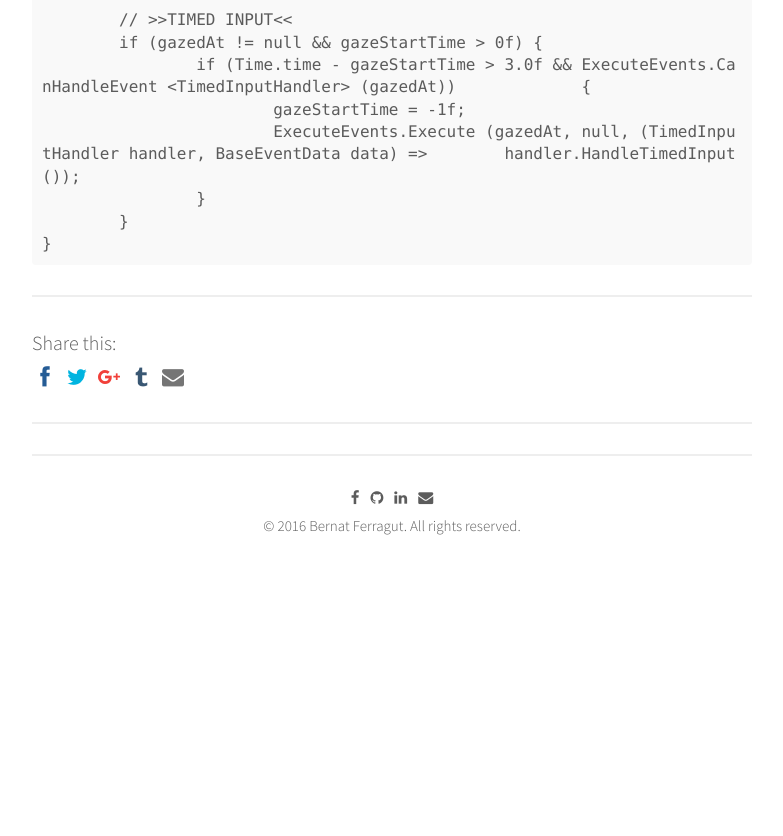
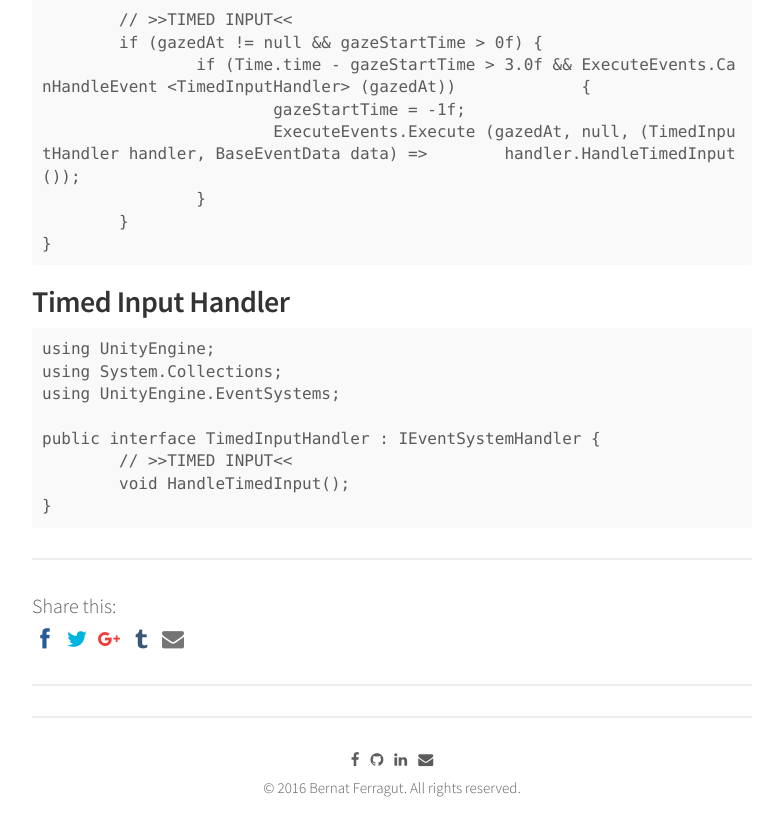
Before and after one commit to bernatferragut/FutureWeb-blog, a Jekyll site: the page built from _posts/17-11-16-VR-Interaction-Part2.md, in a window 1280 px wide and 900 px high, scrolled down 3156 px. Shown: the top 836 px of the window, without its empty margins (248-1031 px from the left). Built offline with Jekyll 4.4.1, drawn with Linux system fonts in a browser that asks for light colours; nearby versions of some CDN libraries; comment, search, counter and statistics services are not loaded; before the commit the page ends 3794 px from its top, so only the background shows below that.

Commit message:
Update 17-11-16-VR-Interaction-Part2.md
TimedInputHandler Script for GAZE + DELAY

```diff
--- a/_posts/17-11-16-VR-Interaction-Part2.md
+++ b/_posts/17-11-16-VR-Interaction-Part2.md
@@ -117,3 +117,14 @@ Here as an example the code to change the color of a cube on Enter/Exit and Play
 			}
 		}
 	}
+
+### Timed Input Handler
+
+	using UnityEngine;
+	using System.Collections;
+	using UnityEngine.EventSystems;
+
+	public interface TimedInputHandler : IEventSystemHandler {
+		// >>TIMED INPUT<<
+		void HandleTimedInput();
+	}
```
